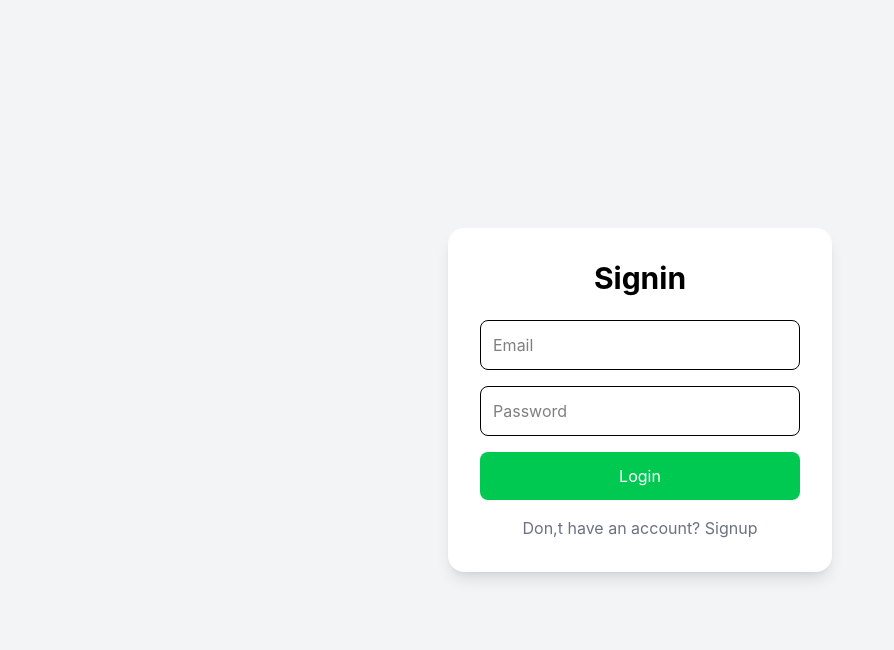
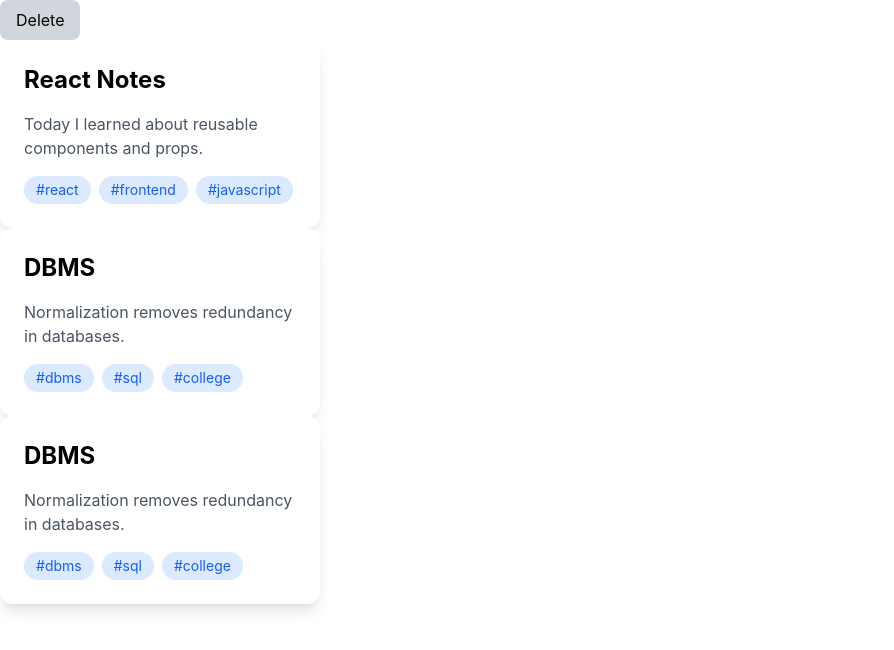
Before and after one commit to aadityap0ap/TagNote-FrontEnd, a React (Vite) app in the folder tagnotefe/: page / in a window 1280 px wide. Shown: the top 650 px of the page, without its empty margins (0-894 px from the left). Built offline with nearby package versions, Linux system fonts and the light colour scheme.

Commit message:
Some Bufs Fixed

```diff
--- a/tagnotefe/src/App.jsx
+++ b/tagnotefe/src/App.jsx
@@ -5,32 +5,32 @@ import Signup from "./Pages/SignUp"
 
 function App() {
   return (
-    // <div className="">
-    //   <Buttons text="Delete"/>
+    <div className="">
+      <Buttons text="Delete"/>
 
-    //   <Card
-    //     title="React Notes"
-    //     content="Today I learned about reusable components and props."
-    //     tags={["react", "frontend", "javascript"]}
-    //   />
+      <Card
+        title="React Notes"
+        content="Today I learned about reusable components and props."
+        tags={["react", "frontend", "javascript"]}
+      />
 
-    //   <Card
-    //     title="DBMS"
-    //     content="Normalization removes redundancy in databases."
-    //     tags={["dbms", "sql", "college"]}
-    //   />
+      <Card
+        title="DBMS"
+        content="Normalization removes redundancy in databases."
+        tags={["dbms", "sql", "college"]}
+      />
 
-    //    <Card
-    //     title="DBMS"
-    //     content="Normalization removes redundancy in databases."
-    //     tags={["dbms", "sql", "college"]}
-    //   />
+       <Card
+        title="DBMS"
+        content="Normalization removes redundancy in databases."
+        tags={["dbms", "sql", "college"]}
+      />
 
 
+    </div>
+    // <div>
+    //   <Signin/>
     // </div>
-    <div>
-      <Signin/>
-    </div>
   )
 }
 
```
